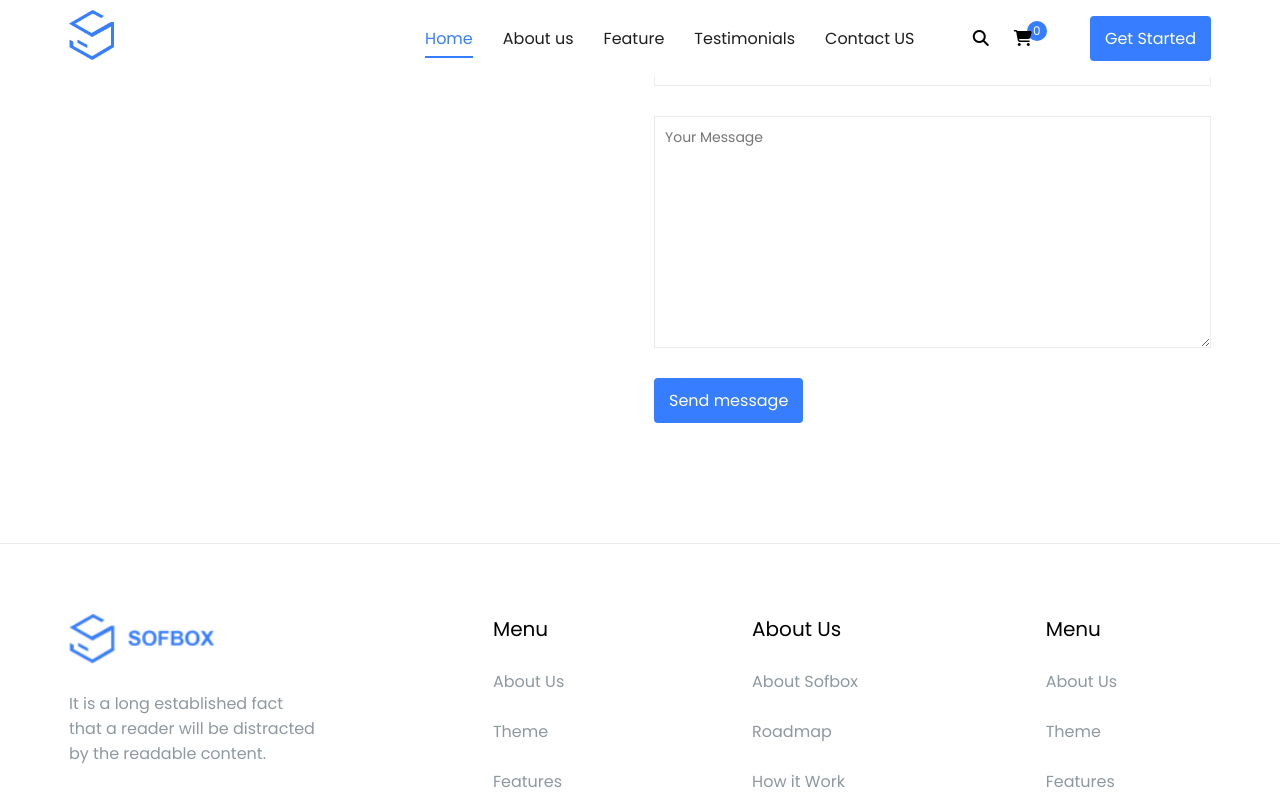
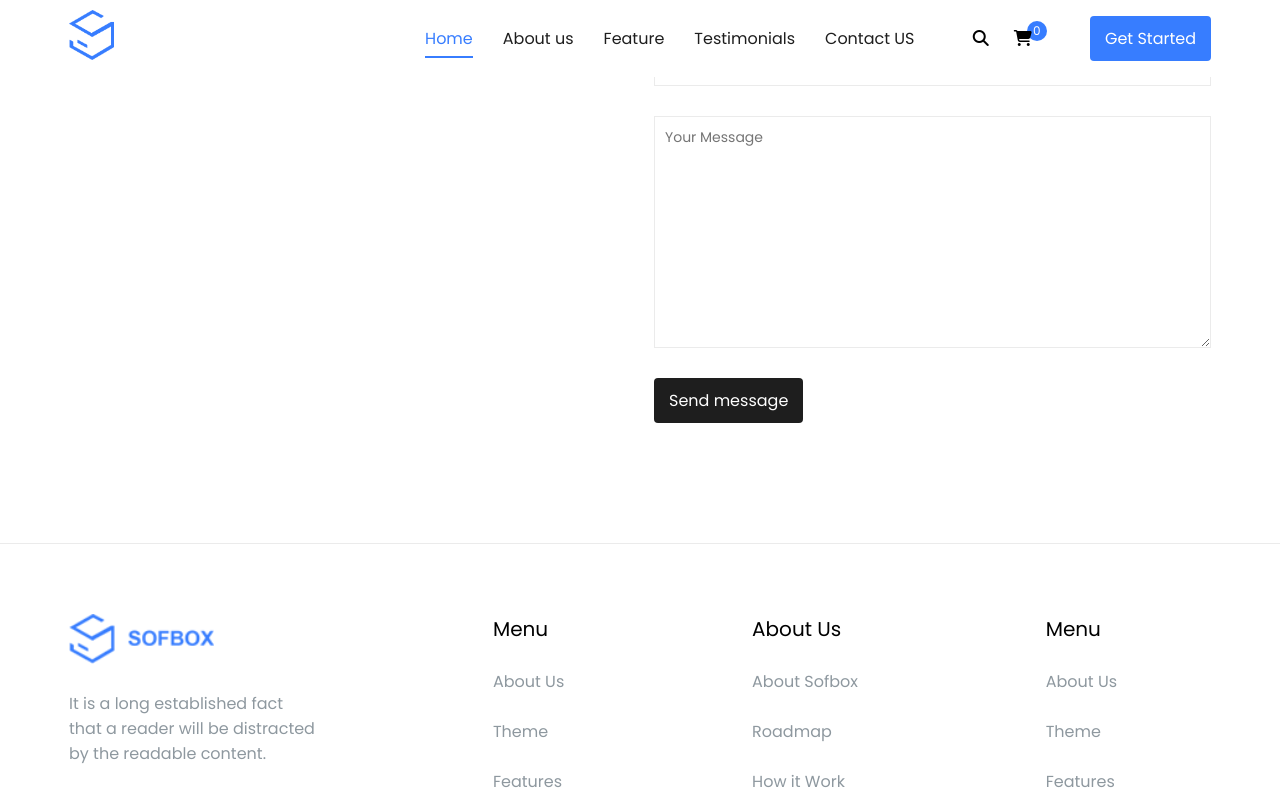
Before and after one commit to fracs31/proj-html-vuejs, a Vue app: page / in a window 1280 px wide. In both pictures the pointer is over the button "Send message". Shown: the part 5202-6002 px from the top of the page. Built offline with nearby package versions, Linux system fonts and the light colour scheme.

Commit message:
ADD button's hover

```diff
--- a/src/components/Contact.vue
+++ b/src/components/Contact.vue
@@ -184,6 +184,10 @@
         font-size: 16px;
         padding: 10px 15px;
         cursor: pointer;
-        width: fit-content;
+        transition: 0.8s;
+    }
+    /* Bottone in hover */
+    .btn:hover {
+        background-color: var(--first-black);
     }
 </style>
--- a/src/components/Features.vue
+++ b/src/components/Features.vue
@@ -180,6 +180,11 @@
         font-size: 16px;
         padding: 10px 15px;
         cursor: pointer;
+        transition: 0.8s;
+    }
+    /* Bottone in hover */
+    .btn:hover {
+        background-color: var(--first-black);
     }
     /* Lista */
     .list {
--- a/src/components/Header.vue
+++ b/src/components/Header.vue
@@ -125,6 +125,11 @@
         font-size: 16px;
         padding: 10px 15px;
         cursor: pointer;
+        transition: 0.8s;
+    }
+    /* Bottone in hover */
+    .btn:hover {
+        background-color: var(--first-black);
     }
     /* Carrello */
     .cart {
--- a/src/components/Hero.vue
+++ b/src/components/Hero.vue
@@ -71,6 +71,11 @@
         font-size: 16px;
         padding: 10px 15px;
         cursor: pointer;
+        transition: 0.8s;
+    }
+    /* Bottone in hover */
+    .btn:hover {
+        background-color: var(--first-black);
     }
     /* Immagine usata */
     .box__image--img {
```
